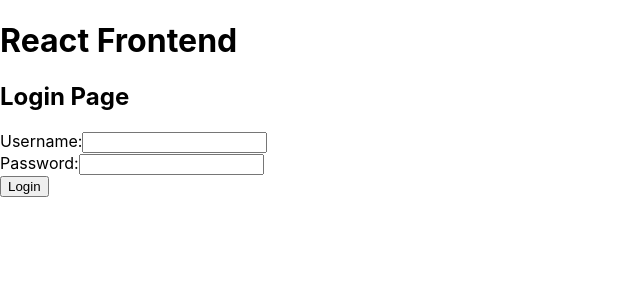
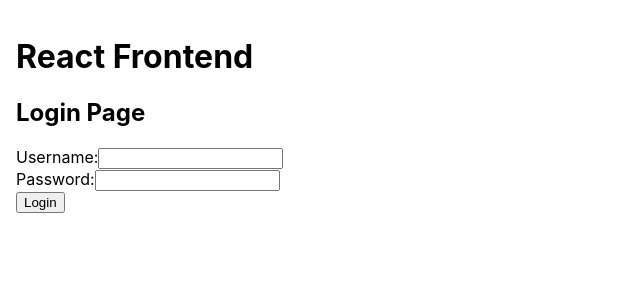
Before and after one commit to sixcolors/gofiber-react-session-csrf-example, a React (Create React App) app in the folder react-app/: page / in a window 1280 px wide. Shown: the top 300 px of the page, without its empty margins (0-640 px from the left). Built offline with nearby package versions, Linux system fonts and the light colour scheme; no server answers.

Commit message:
feat: add role for admin

```diff
--- a/react-app/src/App.css
+++ b/react-app/src/App.css
@@ -37,6 +37,6 @@
   }
 }
 
-.AuthorizedContent {
-  margin: 1rem;
+.main-content {
+  padding: 1rem;
 }
--- a/react-app/src/App.js
+++ b/react-app/src/App.js
@@ -179,7 +179,7 @@
 
   return (
     <UserContext.Provider value={{ username, setUsername, userRoles, setUserRoles, loggedIn, setLoggedIn }}>
-      <div>
+      <div className="main-content">
         <h1>React Frontend</h1>
         {loggedIn ? <AuthorizedContent /> : <LoginPage />}
       </div>
```
Also changed, not shown: 2 other files (tests, documents, lock files or other folders).
